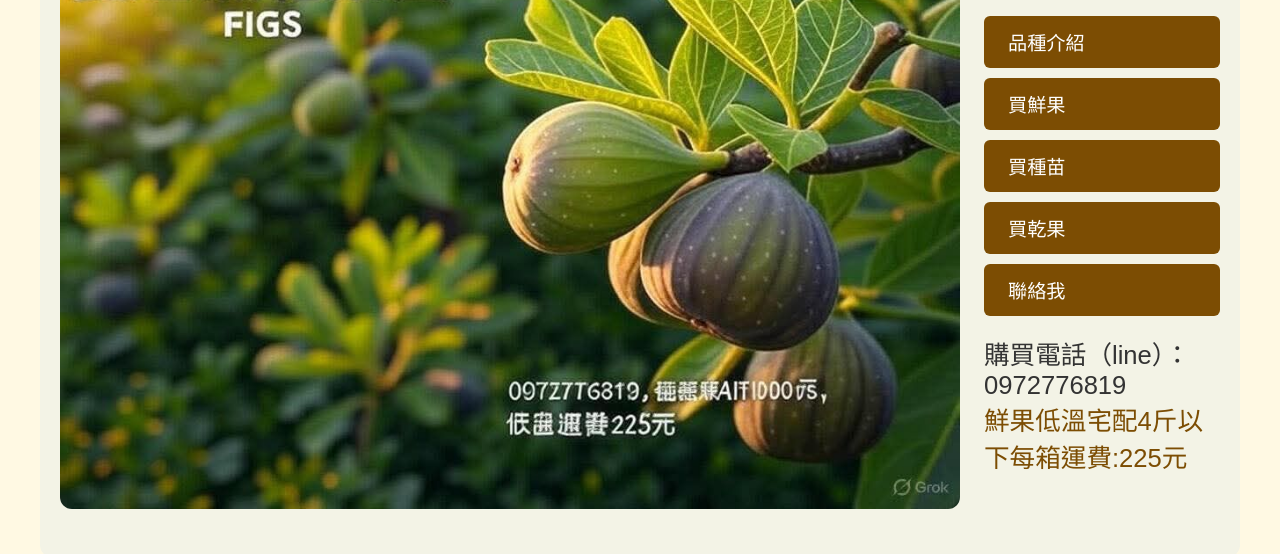
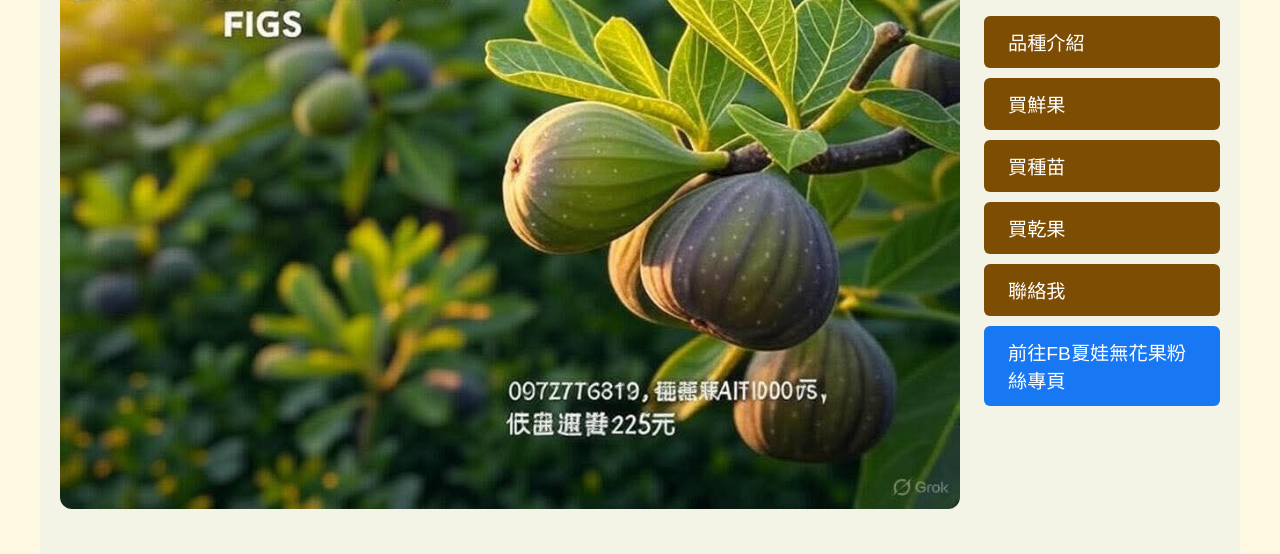
Before and after one commit to 0925688881/wufa, a plain HTML site: page index.html in a window 1280 px wide. Shown: the part 246-800 px from the top of the page. Drawn offline with Linux system fonts and the light colour scheme.

Commit message:
Add files via upload

```diff
--- a/index.html
+++ b/index.html
@@ -58,12 +58,10 @@
                     <a href="seedling.html" class="btn">買種苗</a>
                     <a href="dried.html" class="btn">買乾果</a>
                     <a href="contact.html" class="btn">聯絡我</a>
-                </div>
-                   <div class="contact" style="margin-top:18px; font-size:1.6em;">購買電話（line）：0972776819</div>
 
+                    <a href="https://iiil.io/ltmQ" class="btn" target="_blank" style="background:#1877f2; color:#fff;">前往FB夏娃無花果粉絲專頁</a>
+                  </div>
 
-                <div class="promo" style="font-size:1.6em;">鮮果低溫宅配4斤以下每箱運費:225元</div>
-            </div>
         </div>
         <h2>無花果（Fig）介紹</h2>
 
```
